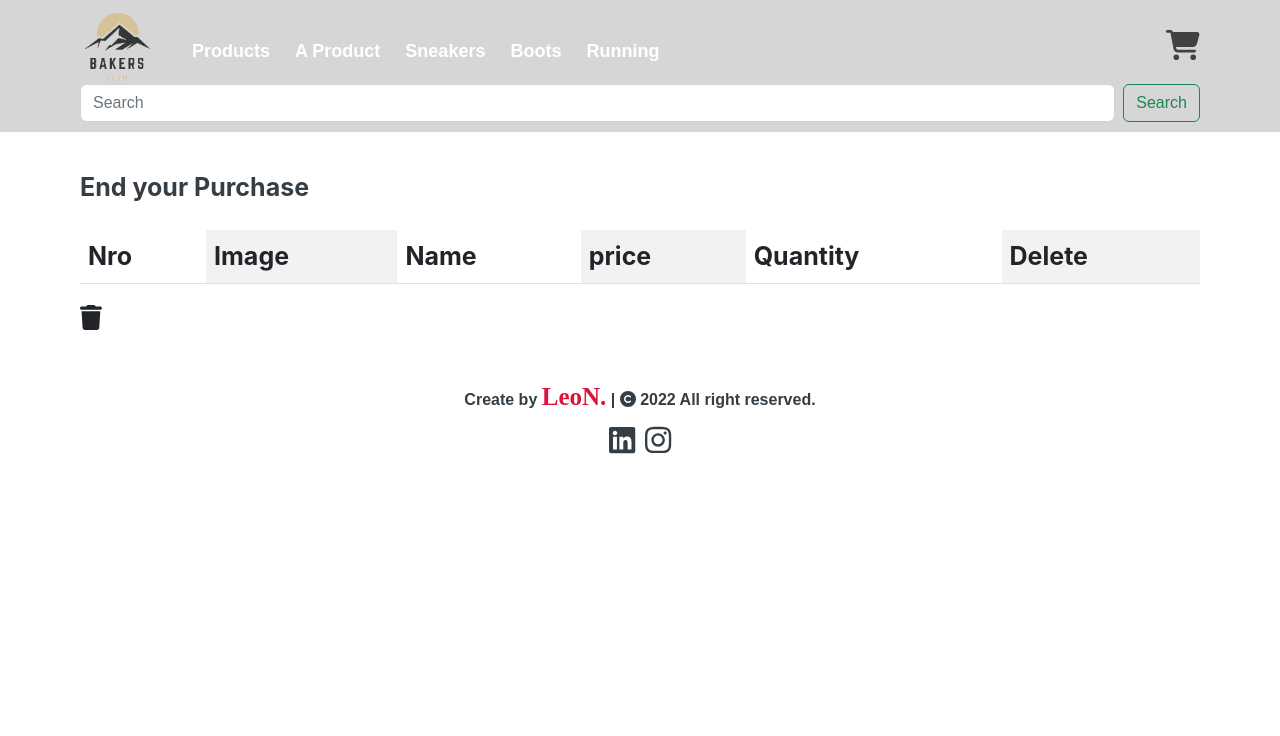
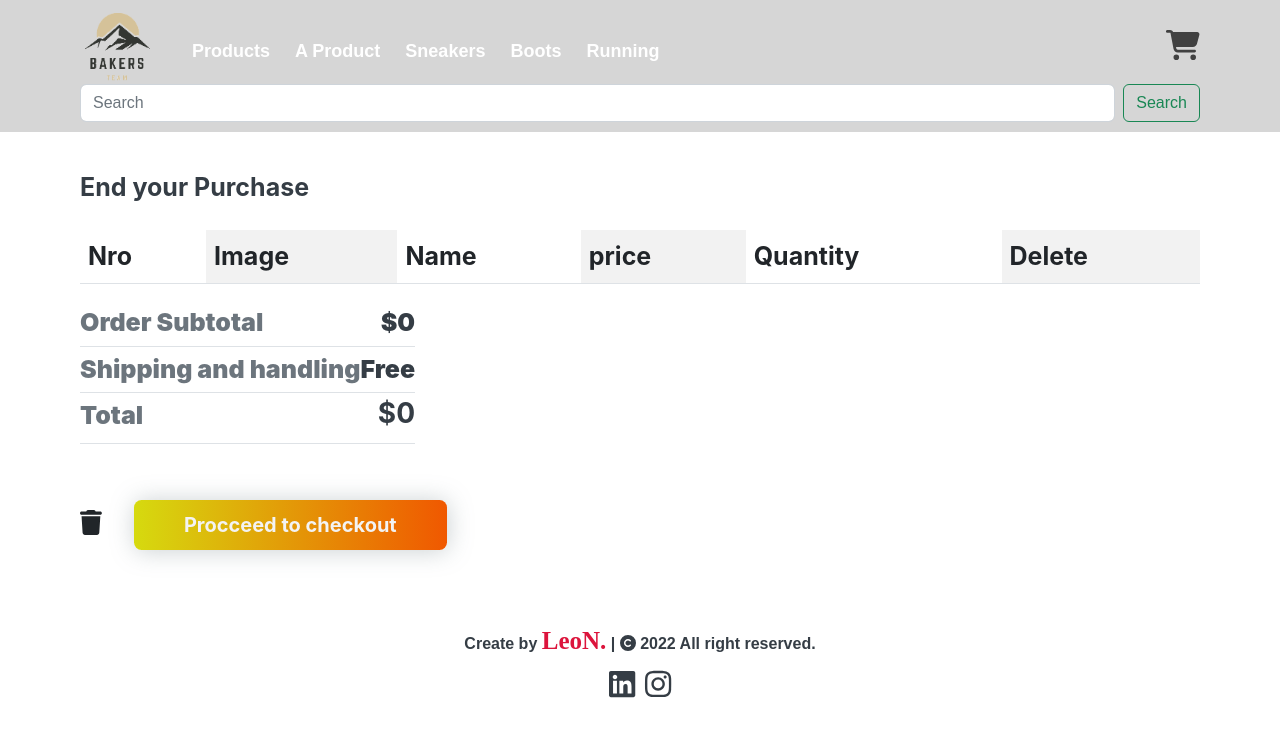
Before and after one commit to Leonumbe/ReactFinalProject-LeoNumbela, a React (Create React App) app: page /cart in a window 1280 px wide. Shown: the top 736 px of the page. Built offline with nearby package versions, Linux system fonts and the light colour scheme.

Commit message:
Se agregan resumen de compra, funcion total y se trabaja un poco el css, resta resolver funcion IsInCart

```diff
--- a/src/components/CartView/index.jsx
+++ b/src/components/CartView/index.jsx
@@ -9,7 +9,7 @@ import { Link } from "react-router-dom";
 
 
 export default function CartView(){
-    const {cart, RemoveItem, Clear} = useContext(cartContext)
+    const {cart, RemoveItem, Clear, TotalPrice} = useContext(cartContext)
     // console.log(cart)
 
 
@@ -50,12 +50,13 @@ export default function CartView(){
                             </tr>
 
                             <tr>
-                            <td>
-                            </td>
-                              <td></td>
-                              <td></td>
+
+                             <td>
+
+                             </td>
                             </tr>
                           </tbody>
+
                           </>
                       );
                     }
@@ -63,9 +64,34 @@ export default function CartView(){
                 )
             }
             </Table>
+
+
+            <ul class="list-unstyled mb-4">
+                <tr>
+                    <td>
+                        <li class="d-flex justify-content-between py-1 border-bottom"><strong className="text-muted">Order Subtotal </strong><strong>${TotalPrice()}</strong></li>
+                    </td>
+                </tr>
+                <tr>
+                    <td>
+                        <li class="d-flex justify-content-between py-1 border-bottom"><strong className="text-muted">Shipping and handling</strong><strong> Free</strong></li>
+                    </td>
+                </tr>
+                <tr>
+                    <td>
+                        <li class="d-flex justify-content-between py-1 border-bottom"><strong className="text-muted">Total</strong>
+                        <h3 class="fw-bold">${TotalPrice()}</h3>
+                        </li>
+                    </td>
+                </tr>
+             </ul>
+
+
             <a href="#" className="text-dark" onClick={()=>{Clear()}}>
                             <FontAwesomeIcon className="i" icon={faTrash} />
-                                </a>
+            </a>
+
+            <button className={"btnBack"}>Procceed to checkout</button>
 
         </div>
     </section>
--- a/src/components/ItemDetail/index.jsx
+++ b/src/components/ItemDetail/index.jsx
@@ -17,8 +17,7 @@ const mg={
 
 export default function CardsSelected({id, name, category, price, rating, image, description, stock}){
 
-    const {AddToCart} = useContext(cartContext)
-    const {IsInCard} = useContext(cartContext)
+    const {AddToCart, IsInCard} = useContext(cartContext)
 
     const cartQty = 0;
     const [countData, setCountData] = useState(cartQty);
--- a/src/context/cartContext.jsx
+++ b/src/context/cartContext.jsx
@@ -9,13 +9,14 @@ export function CartContextProvider({children}){
     let copyCart = [...cart];
 
     function AddToCart(item, quantity){
-        let isinCart = copyCart.find((item)=>item.id == item.id)
         //confirmamos que recibimos los elementos
         //console.log(item, quantity)
         if (IsInCard(item.id)) {
+        let isinCart = copyCart.find((item)=>item.id == item.id)
         let filterCard = copyCart.filter((item)=>item.id !== isinCart.id)
         copyCart = [...filterCard,{...isinCart, quantity: isinCart.quantity + quantity}]
-        Badge()
+
+
         console.log(Badge())
         setCart(copyCart)
         console.log(copyCart)
@@ -29,9 +30,9 @@ export function CartContextProvider({children}){
         }
     //console.log(cart)
     }
-    function IsInCard(id){
+    function IsInCard(itemId){
         //console.log(id)
-        return (cart.some((element => element.id === id)))
+        return (cart.some((element => element.id === itemId)))
     }
     function RemoveItem(itemId){
          const item = (copyCart.find((element)=>element.id === itemId));
@@ -54,7 +55,7 @@ export function CartContextProvider({children}){
     }
 
     function TotalPrice(){
-        return copyCart.reduce((acum, prod)=> acum = acum +( prod.quantity * prod.price), 0)
+        return cart.reduce((acum, prod)=> acum = acum +( prod.quantity * prod.price), 0)
     }
 
 
```
